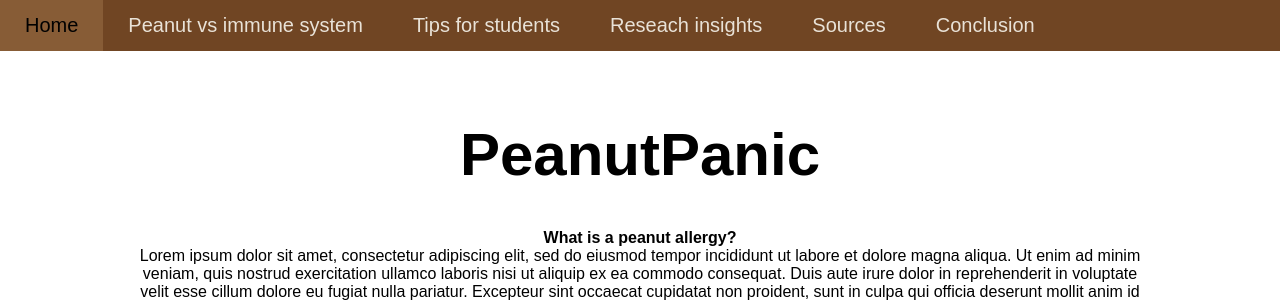
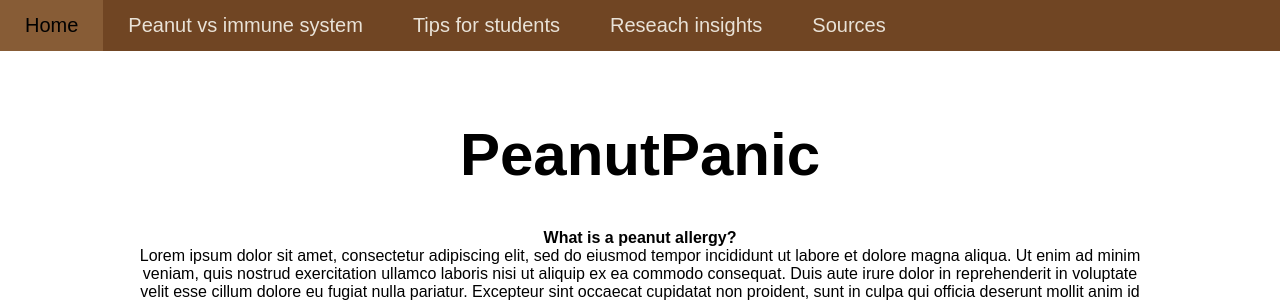
Before and after one commit to Alphina18/website_peanut_allergy, a Flask app: page / in a window 1280 px wide. Shown: the top 300 px of the page. Run offline with Flask 3, Linux system fonts and the light colour scheme.

Commit message:
update to website, conclusion,

```diff
--- a/app.py
+++ b/app.py
@@ -1,22 +1,19 @@
 from flask import Flask, render_template, request  # Importing Flask, render_template and request
 
 app = Flask(__name__)  # getting the import name
+
 
 @app.route('/')
 def root():
     active_page = 'root'
     return render_template('index.html', active_page=active_page)
 
+
 @app.route('/peanut_immuno')
 def peanut_immuno():
     active_page = 'peanut_immuno'
     return render_template('peanut_immuno.html', active_page=active_page)
 
-@app.route('/conclusion')  # Route for the conclusion page
-def conclusion():
-    active_page = 'conclusion'
-    # Add any specific logic for the conclusion page if needed
-    return render_template('conclusion.html', active_page=active_page)
 
 @app.route('/tips')  # Route for the tips page
 def tips():
@@ -30,11 +27,13 @@ def research():
     # Add any specific logic for the research page if needed
     return render_template('research.html', active_page=active_page)
 
+
 @app.route('/sources')  # Route for the sources page
 def sources():
     active_page = 'sources'
     # Add any specific logic for the sources page if needed
     return render_template('sources.html', active_page=active_page)
 
+
 if __name__ == '__main__':
     app.run(debug=True)
--- a/app_run.py
+++ /dev/null
@@ -1,4 +0,0 @@
-from app import app
-
-if __name__ == '__main__':
-    app.run(debug=True)
--- a/templates/conclusion.html
+++ /dev/null
@@ -1,5 +0,0 @@
-{% extends 'template.html' %}
-{% block title %}Homepage{% endblock %}
-
-{%block content%}
-{%endblock%}
--- a/templates/template.html
+++ b/templates/template.html
@@ -1,4 +1,4 @@
-<!DOCTYPE html>
+ <!DOCTYPE html>
 <html lang="en">
 <head>
     <meta charset="UTF-8">
@@ -18,7 +18,6 @@
     <a class="{% if active_page == 'tips' %}active{% endif %}" href="/tips">Tips for students</a>
     <a class="{% if active_page == 'research' %}active{% endif %}" href="/research">Reseach insights</a>
     <a class="{% if active_page == 'sources' %}active{% endif %}" href="/sources">Sources</a>
-    <a class="{% if active_page == 'conclusion' %}active{% endif %}" href="/conclusion">Conclusion</a>
     </nav>
 
     <main id="main_container">
```
